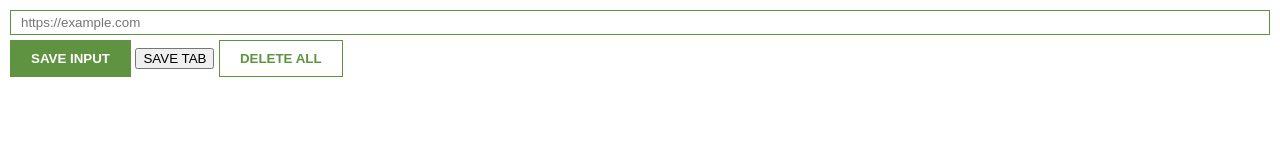
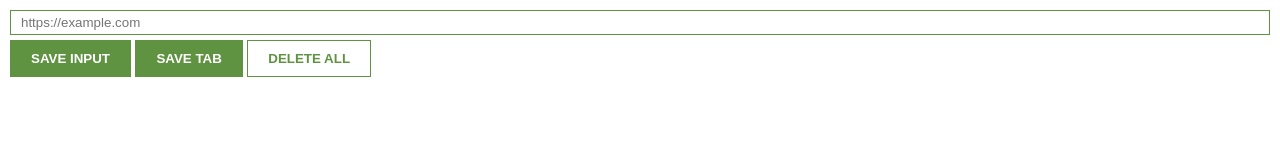
Before and after one commit to PaulPekarek/Chrome-Extension, a browser extension: page index.html in a window 1280 px wide. Drawn offline with Linux system fonts and the light colour scheme.

Commit message:
added styling for tabBtn with update permissions manifest.json

```diff
--- a/style.css
+++ b/style.css
@@ -13,7 +13,7 @@ body {
     border: 1px solid #5f9341
 }
 
-.save--btn {
+.save--btn, .tab--btn {
     background-color: #5f9341;
     padding: 10px 20px;
     border: 1px solid #5f9341;
```
Also changed, not shown: manifest.json.
